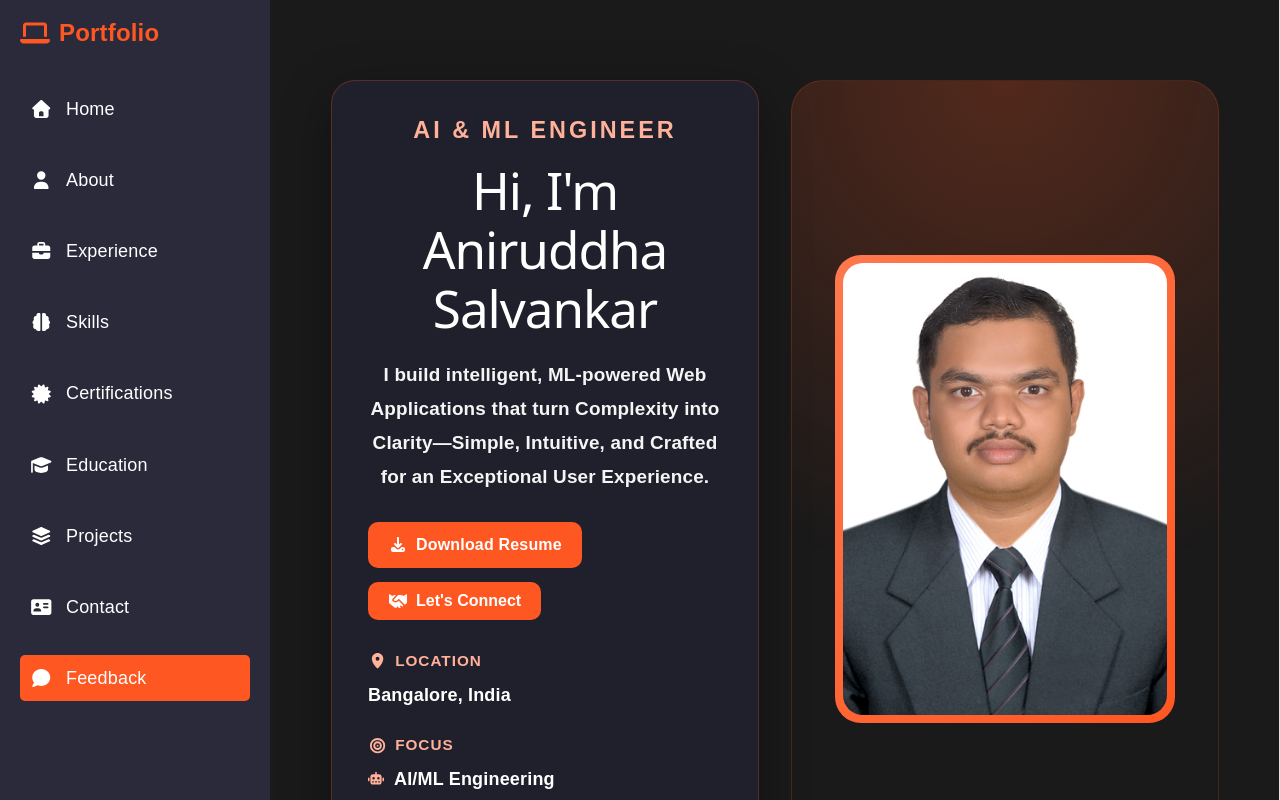
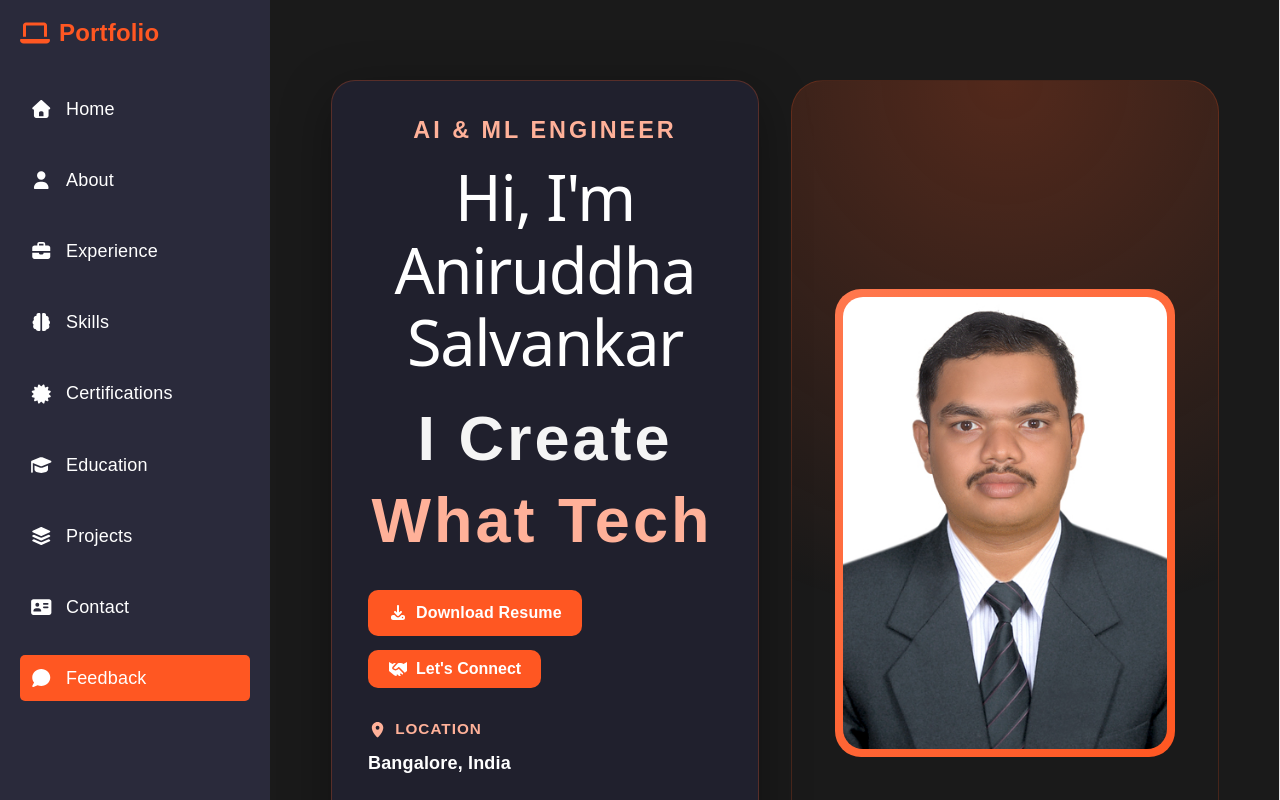
Before and after one commit to Aniruddha-25/Portfolio, a React app: page / in a window 1280 px wide. Shown: the top 800 px of the page. Built offline with nearby package versions, Linux system fonts and the light colour scheme; the HTML template or start-up script is replaced by a standard one.

Commit message:
Implement typing animation feature and update home section styles

```diff
--- a/src/components/home/home.css
+++ b/src/components/home/home.css
@@ -2,7 +2,7 @@
 #home {
   min-height: 90vh;
   display: flex;
-  justify-content: center;
+  justify-content: flex-end;
   align-items: center;
   padding: 40px 20px;
   position: relative;
@@ -15,6 +15,7 @@
   width: 100%;
   max-width: 2000px;
   align-items: stretch;
+  justify-self: end;
 }
 
 .hero-text {
@@ -29,13 +30,14 @@
   display: inline-block;
   text-transform: uppercase;
   letter-spacing: 3px;
-  font-size: 0.75em;
+  font-size: 1.8em;
   color: var(--primary-lighter);
   margin-bottom: 18px;
+  font-weight: bold;
 }
 
 .hero-text h1 {
-  font-size: clamp(2.2rem, 4vw, 3.2rem);
+  font-size: clamp(2.5rem, 5vw, 3.5rem);
   line-height: 1.15;
   letter-spacing: -0.02em;
   overflow-wrap: anywhere;
@@ -45,11 +47,12 @@
 }
 
 .hero-lead {
-  font-size: 1.05rem;
-  line-height: 1.8;
+  font-size: clamp(2.5rem, 5vw, 3.5rem);
+  line-height: 1.3;
   color: var(--text-light);
   margin-bottom: 28px;
   font-weight: bold;
+  letter-spacing: 3px;
 }
 
 .hero-actions {
@@ -148,3 +151,37 @@
   border-radius: 20px;
   object-fit: cover;
 }
+
+/* === Typing Animation === */
+.static-text {
+  color: var(--text-light);
+  font-weight: bold;
+  letter-spacing: 3px;
+}
+
+.typing-text {
+  color: var(--primary-lighter);
+  font-weight: bold;
+  letter-spacing: 3px;
+}
+
+.typing-cursor {
+  display: inline-block;
+  width: 2px;
+  height: 1em;
+  background-color: var(--primary-lighter);
+  margin-left: 4px;
+  animation: blink 0.7s infinite;
+  vertical-align: text-bottom;
+}
+
+@keyframes blink {
+  0%,
+  49% {
+    opacity: 1;
+  }
+  50%,
+  100% {
+    opacity: 0;
+  }
+}
--- a/src/components/home/home.tsx
+++ b/src/components/home/home.tsx
@@ -12,10 +12,22 @@ import {
 } from "@fortawesome/free-solid-svg-icons";
 import { faFigma } from "@fortawesome/free-brands-svg-icons";
 import ContactModal from "./contact_modal/contact_modal";
+import { useAutoTyping } from "./useAutoTyping";
 
 function Home() {
   const [modalOpen, setModalOpen] = useState(false);
   const heroImage = new URL("../../assets/img/img.jpg", import.meta.url).href;
+
+const animatedPhrases = [
+  "What Technology Enables",
+];
+
+  const typingText = useAutoTyping({
+    phrases: animatedPhrases,
+    typingSpeed: 100,
+    deletingSpeed: 50,
+    delayBetweenPhrases: 2500,
+  });
 
   function handleOpen() {
     console.log("Let's Connect button clicked");
@@ -37,9 +49,10 @@ function Home() {
             <h1>Hi, I'm Aniruddha Salvankar</h1>
 
             <p className="hero-lead">
-              I build intelligent, ML-powered Web Applications that turn
-              Complexity into Clarity—Simple, Intuitive, and Crafted for an
-              Exceptional User Experience.
+              <span className="static-text">I Create</span>
+              <br />
+              <span className="typing-text">{typingText}</span>
+              <span className="typing-cursor"></span>
             </p>
 
             <div className="hero-actions">
--- /dev/null
+++ b/src/components/home/useAutoTyping.ts
@@ -0,0 +1,53 @@
+import { useState, useEffect } from "react";
+
+interface UseAutoTypingOptions {
+  phrases: string[];
+  typingSpeed?: number;
+  deletingSpeed?: number;
+  delayBetweenPhrases?: number;
+}
+
+export function useAutoTyping({
+  phrases,
+  typingSpeed = 80,
+  deletingSpeed = 50,
+  delayBetweenPhrases = 2000,
+}: UseAutoTypingOptions) {
+  const [displayText, setDisplayText] = useState("");
+  const [phraseIndex, setPhraseIndex] = useState(0);
+  const [isDeleting, setIsDeleting] = useState(false);
+
+  useEffect(() => {
+    const currentPhrase = phrases[phraseIndex];
+    let timeout: ReturnType<typeof setTimeout>;
+
+    if (!isDeleting) {
+      // Typing phase
+      if (displayText.length < currentPhrase.length) {
+        timeout = setTimeout(() => {
+          setDisplayText(currentPhrase.slice(0, displayText.length + 1));
+        }, typingSpeed);
+      } else {
+        // Pause before deleting
+        timeout = setTimeout(() => {
+          setIsDeleting(true);
+        }, delayBetweenPhrases);
+      }
+    } else {
+      // Deleting phase
+      if (displayText.length > 0) {
+        timeout = setTimeout(() => {
+          setDisplayText(displayText.slice(0, -1));
+        }, deletingSpeed);
+      } else {
+        // Move to next phrase
+        setIsDeleting(false);
+        setPhraseIndex((prev) => (prev + 1) % phrases.length);
+      }
+    }
+
+    return () => clearTimeout(timeout);
+  }, [displayText, phraseIndex, isDeleting, phrases, typingSpeed, deletingSpeed, delayBetweenPhrases]);
+
+  return displayText;
+}
```
